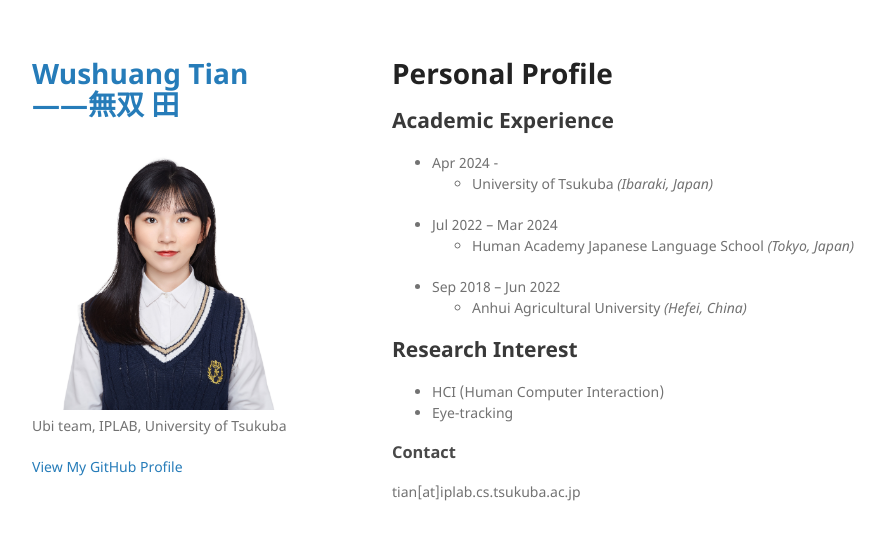
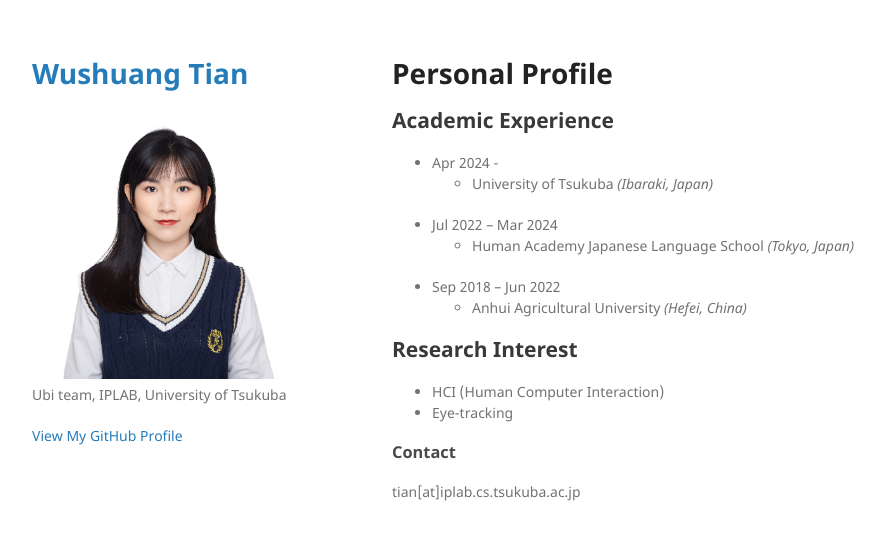
Before and after one commit to NawTang/nawtang.github.io, a Jekyll site: the page built from index.md, in a window 1280 px wide. Shown: the top 540 px of the page, without its empty margins (178-1063 px from the left). Built offline with Jekyll 4.4.1, drawn with Linux system fonts in a browser that asks for light colours; our own code applies the rules of GitHub Pages for plain Markdown files.

Commit message:
Update _config.yml

```diff
--- a/_config.yml
+++ b/_config.yml
@@ -1,4 +1,4 @@
-title: Wushuang Tian ——無双 田
+title: Wushuang Tian
 logo: /assets/img/me.JPG
 description: Ubi team, IPLAB, University of Tsukuba
 show_downloads: true
```
